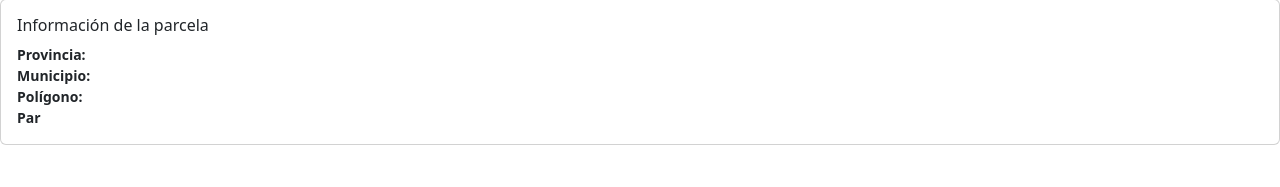
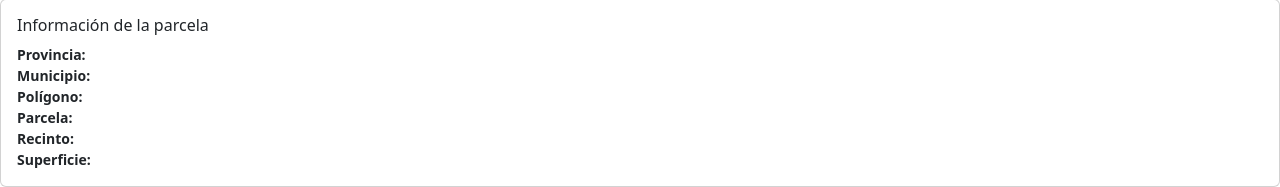
Before and after one commit to mamutla3-1982/tfm-sigpac-weather, a Flask app: page / in a window 1280 px wide. Shown: the part 918-1105 px from the top of the page. Before the commit the page ends 1063 px from the top, so only its background shows below. Run offline with Flask 3, Linux system fonts and the light colour scheme.

Commit message:
Update index.html

```diff
--- a/templates/index.html
+++ b/templates/index.html
@@ -78,4 +78,6 @@
                     <li><strong>Provincia:</strong> <span id="info-prov"></span></li>
                     <li><strong>Municipio:</strong> <span id="info-mun"></span></li>
                     <li><strong>Polígono:</strong> <span id="info-pol"></span></li>
-                    <li><strong>Par
+                    <li><strong>Parcela:</strong> <span id="info-par"></span></li>
+                    <li><strong>Recinto:</strong> <span id="info-rec"></span></li>
+                    <li><strong>Superficie:</strong>
```
